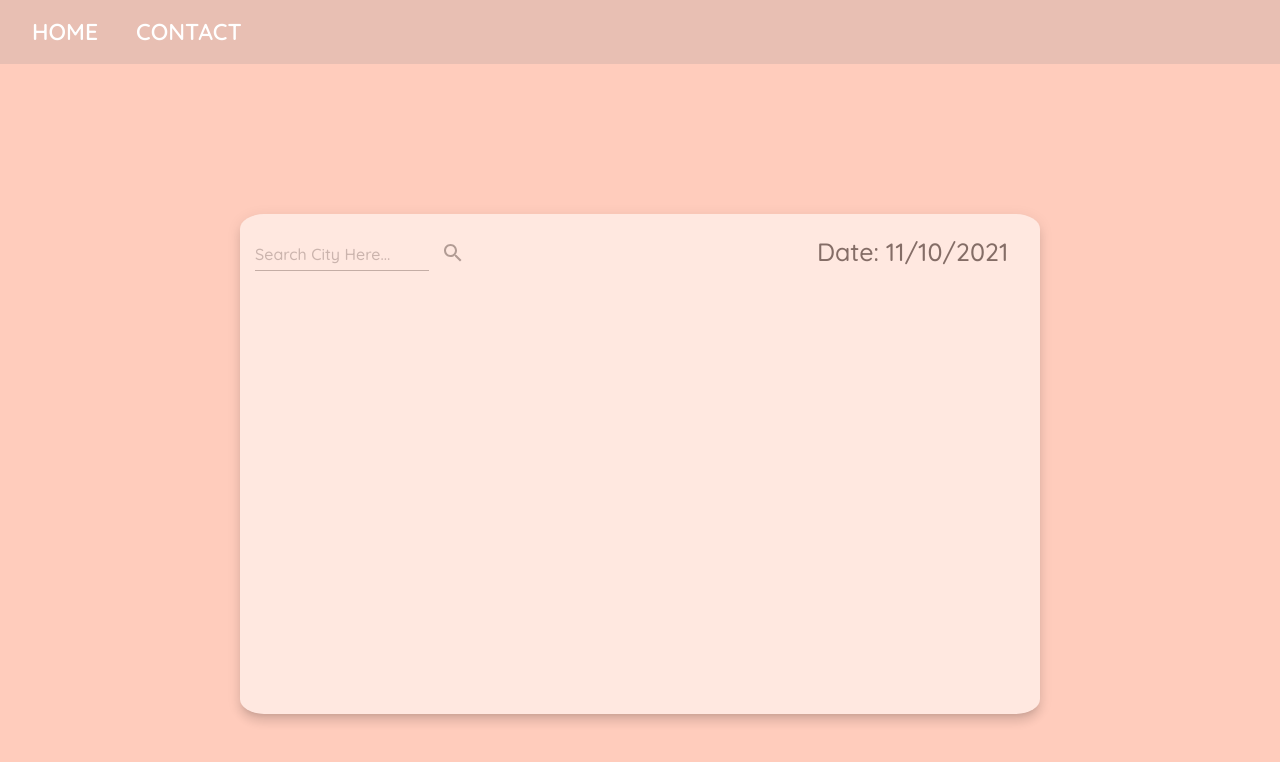
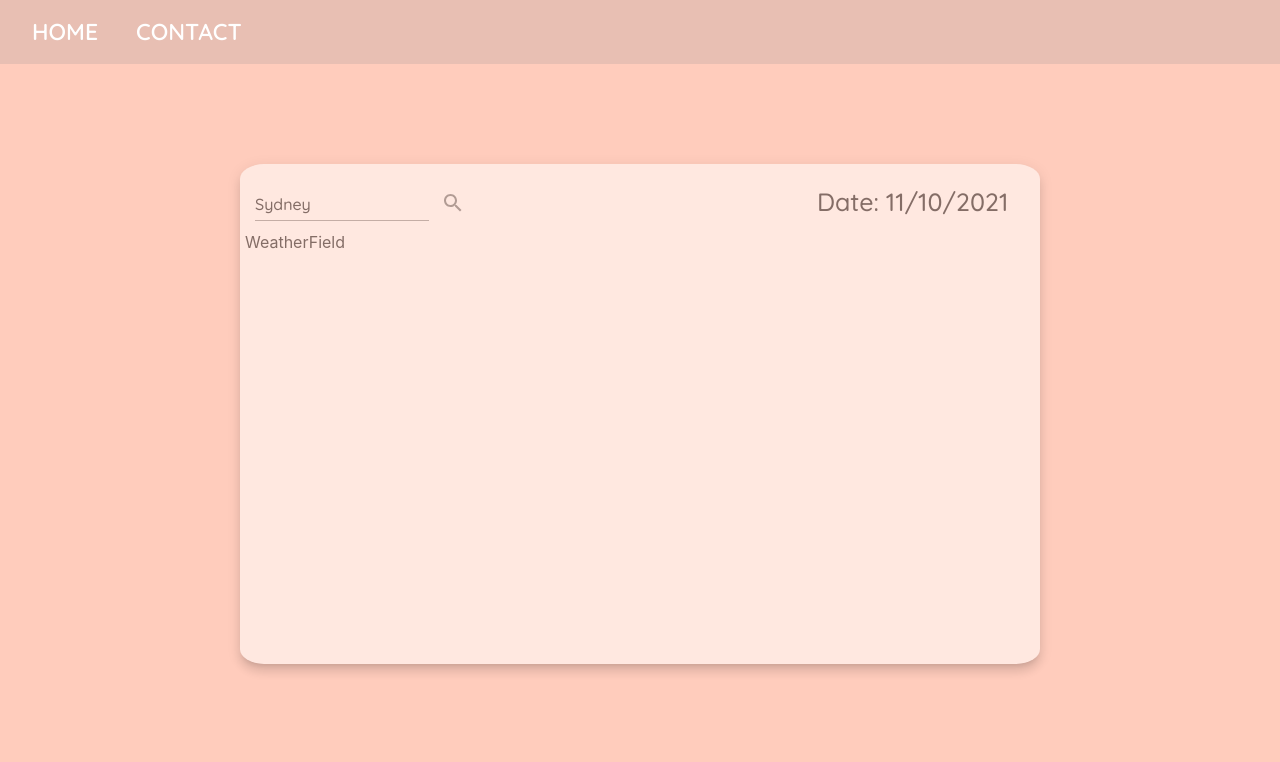
Before and after one commit to Grace-Zhong/weather-app, a React (Create React App) app: page / in a window 1280 px wide. Shown: the top 762 px of the page. Built offline with nearby package versions, Linux system fonts and the light colour scheme; no server answers.

Commit message:
fetch data from weather api successfully

```diff
--- a/src/App.tsx
+++ b/src/App.tsx
@@ -1,16 +1,14 @@
 import React from 'react';
 import Header from './components/Header/Header';
-import Footer from './components/Footer/Footer';
+// import Footer from './components/Footer/Footer';
 import { ThemeProvider } from '@mui/material';
 import { theme } from './theme';
-import useStyles from './App.style';
 import { BrowserRouter, Route, Switch } from 'react-router-dom';
 import Home from './components/Home/Home'
 import Contact from './components/Contact/Contact';
 import { Box } from '@mui/system';
 
 function App() {
-  const classes = useStyles();
 
   return (
     <BrowserRouter>
--- a/src/components/Contact/Contact.tsx
+++ b/src/components/Contact/Contact.tsx
@@ -1,6 +1,6 @@
-import { AppBar, Toolbar, Typography } from '@mui/material';
+// import { AppBar, Toolbar, Typography } from '@mui/material';
 import React from 'react';
-import { Link } from 'react-router-dom';
+// import { Link } from 'react-router-dom';
 
 const Contact = () => {
 
--- a/src/components/Home/Home.tsx
+++ b/src/components/Home/Home.tsx
@@ -1,18 +1,29 @@
-import { Card, Container, IconButton, TextField, Typography } from '@mui/material';
+import { Card, IconButton, TextField, Typography } from '@mui/material';
 import { Box } from '@mui/system';
-import React, { useState } from 'react';
+import React, { useEffect, useState } from 'react';
 import SearchOutlinedIcon from '@mui/icons-material/SearchOutlined';
+import { fetchWeather } from '../../utils/apiUtils';
 
 const Home = () => {
 
   let today = new Date().toLocaleDateString();
+  const [weatherData, setWeatherData] = useState([{}]);
+  const [city, setCity] = useState('Sydney');
+
+  useEffect(() => {
+    const fetchData = async () => {
+      const response = await fetchWeather('London');
+      console.log(response);
+    }
+    fetchData();
+  }, []);
 
   return (
     <Card
       raised
       sx={{
         bgcolor: 'background.paper',
-      margin: '150px auto',
+        margin: '100px auto',
         height: 500,
         width: 800,
         borderRadius: '3%',
@@ -30,6 +41,9 @@ const Home = () => {
           sx={{
             marginTop: "10px"
           }}
+          onChange={e => setCity(e.target.value)}
+          value={city}
+        // onKeyPress={getWeather}
         />
         <IconButton size="large">
           <SearchOutlinedIcon />
@@ -43,8 +57,16 @@ const Home = () => {
             left: '340px'
           }}
         >
-          Date: { today }
+          Date: {today}
         </Typography>
+      </Box>
+      <Box
+        sx={{
+          display: 'flex',
+          padding: '5px',
+        }}
+      >
+        WeatherField
       </Box>
     </Card>
   );
--- /dev/null
+++ b/src/utils/apiUtils.ts
@@ -0,0 +1,9 @@
+import axios from 'axios'
+
+const API_Key = '310664e25db38716c441fd296106f6c9';
+
+export const fetchWeather = (city : String) =>
+  axios({
+    method: 'get',
+    url: `https://api.openweathermap.org/data/2.5/weather?q=${city}&appid=${API_Key}`,
+  });
```
Also changed, not shown: src/utils/fetchWeather.ts (deleted, +0 -17 lines), public/manifest.json. Lines whose indentation alone changed are shown as unchanged.
